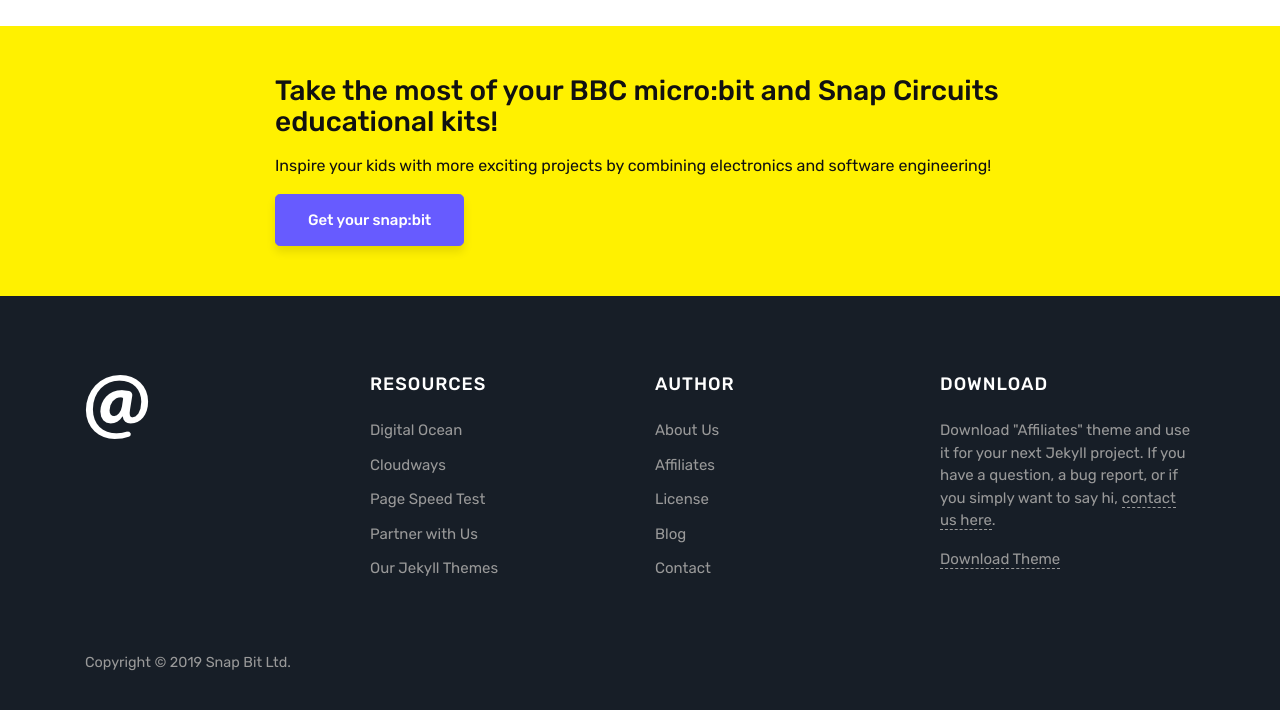
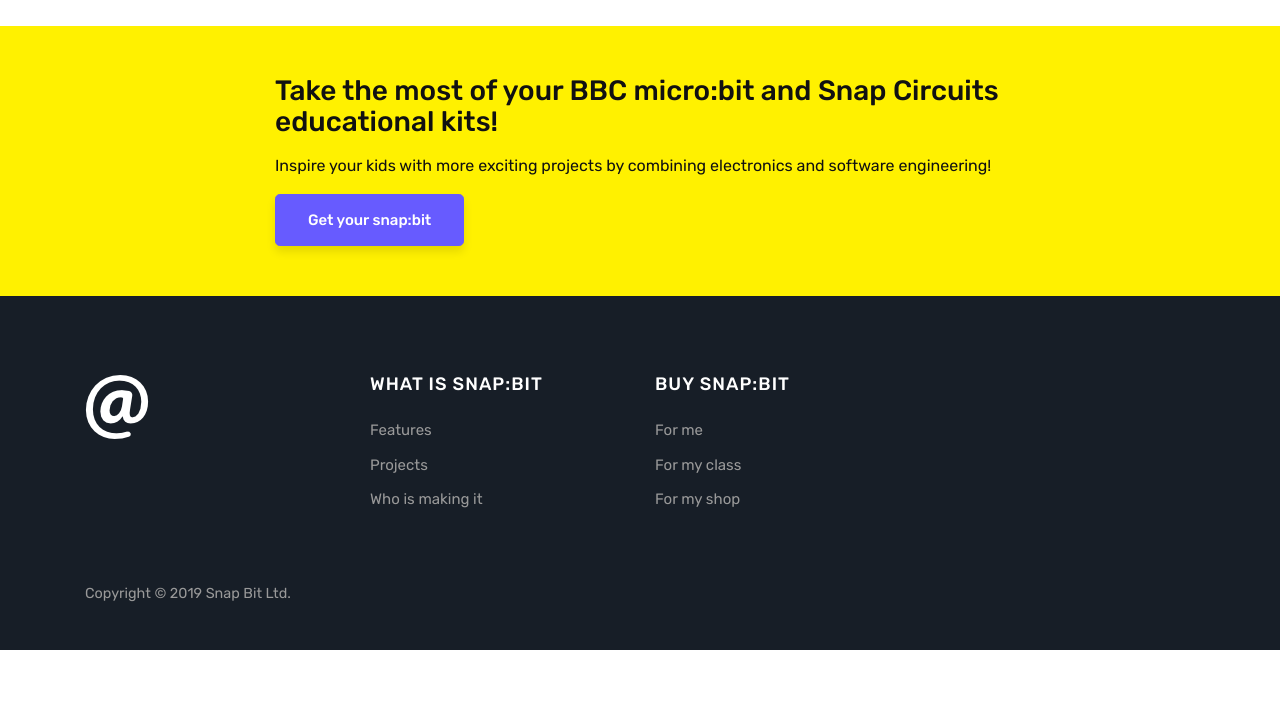
Before and after one commit to snap-bit/snap-bit.github.io, a Jekyll site: the page built from index.html, in a window 1280 px wide and 900 px high, scrolled down 1932 px, cut to the strip 181-891 px from the top of the window. Built offline with Jekyll 4.4.1, drawn with Linux system fonts in a browser that asks for light colours; the list of posts is cut into pages by our own code; comment, search, counter and statistics services are not loaded; after the commit the page ends 2763 px from its top, so only the background shows below that.

Commit message:
Update footer

```diff
--- a/_layouts/default.html
+++ b/_layouts/default.html
@@ -63,7 +63,7 @@
                 <ul class="navbar-nav ml-auto">
 
                     <li class="nav-item">
-                        <a class="nav-link" href="{{ site.baseurl }}/meet">Meet snap:bit</a>
+                        <a class="nav-link" href="{{ site.baseurl }}/features">Meet snap:bit</a>
                     </li>
 
                     <li class="nav-item">
@@ -147,41 +147,23 @@
 
                     <div class="col-sm-3">
                         <div class="footer-widget">
-                            <h5 class="title">Resources</h5>
+                            <h5 class="title">What is snap:bit</h5>
                             <ul>
-                                <li><a target="_blank" href="https://m.do.co/c/84c9b45d0c47">Digital Ocean</a></li>
-                                <li><a target="blank" href="https://www.cloudways.com/en/pricing.php?id=153986&amp;a_bid=005da123">Cloudways</a></li>
-                                <li><a target="blank" href="http://shareasale.com/r.cfm?b=875645&amp;u=1087935&amp;m=41388&amp;urllink=&amp;afftrack=">Page
-                                        Speed Test</a></li>
-                                <li><a target="blank" href="https://www.wowthemes.net/affiliate-area/?utm_source=fromjekyllsidebar&utm_campaign=sidebar">Partner
-                                        with Us</a></li>
-                                <li><a target="blank" href="https://www.wowthemes.net/category/jekyll-themes/">Our
-                                        Jekyll Themes</a></li>
+                                <li><a href="{{ site.baseurl }}/features">Features</a></li>
+                                <li><a href="{{ site.baseurl }}/projects">Projects</a></li>
+                                <li><a href="{{ site.baseurl }}/about">Who is making it</a></li>
                             </ul>
                         </div>
                     </div>
 
                     <div class="col-sm-3">
                         <div class="footer-widget">
-                            <h5 class="title">Author</h5>
+                            <h5 class="title">Buy snap:bit</h5>
                             <ul>
-                                <li><a href="https://www.wowthemes.net/premium-themes-templates/">About Us</a></li>
-                                <li><a target="_blank" href="https://www.wowthemes.net/affiliate-area/">Affiliates</a></li>
-                                <li><a href="https://www.wowthemes.net/terms-and-conditions/">License</a></li>
-                                <li><a href="https://www.wowthemes.net/blog/">Blog</a></li>
-                                <li><a href="https://www.wowthemes.net/support/">Contact</a></li>
+                                <li><a href="{{ site.baseurl }}/buy">For me</a></li>
+                                <li><a href="{{ site.baseurl }}/buy">For my class</a></li>
+                                <li><a href="{{ site.baseurl }}/buy">For my shop</a></li>
                             </ul>
-                        </div>
-                    </div>
-
-                    <div class="col-sm-3">
-                        <div class="footer-widget textwidget">
-                            <h5 class="title">Download</h5>
-                            <p>Download "Affiliates" theme and use it for your next Jekyll project. If you have a
-                                question, a bug report, or if you simply want to say hi, <a href="https://www.wowthemes.net/support/">contact
-                                    us here</a>.</p>
-                            <a href="https://github.com/wowthemesnet/affiliates-jekyll-theme/archive/master.zip">Download
-                                Theme</a>
                         </div>
                     </div>
                 </div>
```
